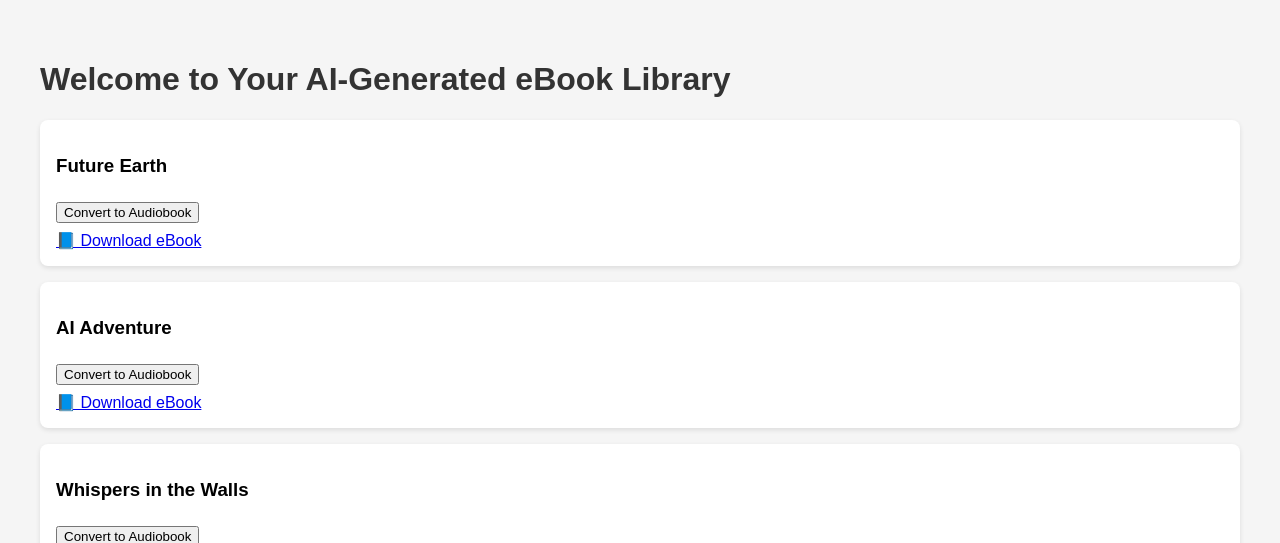
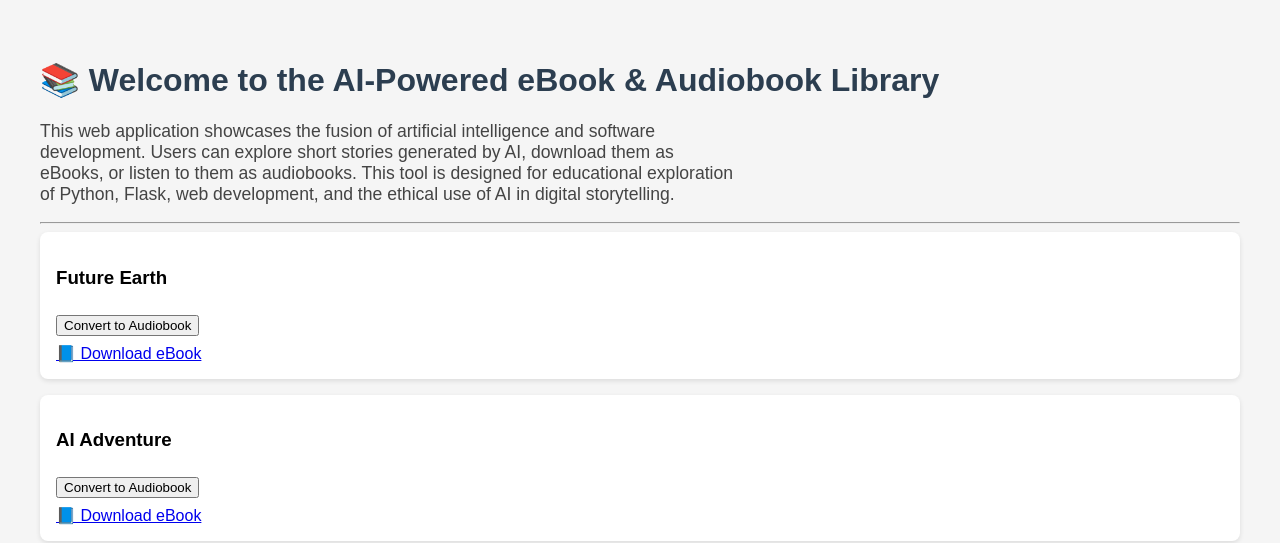
Before and after one commit to lswestcoast/Assignment-2.1-ebook-audiobook-app, a Flask app: page / in a window 1280 px wide. Shown: the top 543 px of the page. Run offline with Flask 3, Linux system fonts and the light colour scheme.

Commit message:
Add files via upload

```diff
--- a/templates/index.html
+++ b/templates/index.html
@@ -2,16 +2,24 @@
 <html lang="en">
 <head>
     <meta charset="UTF-8">
-    <title>eBook & Audiobook Library</title>
+    <title>AI eBook & Audiobook Library</title>
     <style>
         body { font-family: Arial, sans-serif; padding: 2em; background: #f5f5f5; }
-        h1 { color: #333; }
+        h1 { color: #2c3e50; }
+        p.intro { max-width: 700px; font-size: 1.1em; color: #444; }
         .book-card { margin-bottom: 1em; background: white; padding: 1em; border-radius: 8px; box-shadow: 0 2px 5px rgba(0,0,0,0.1); }
         button, a { margin-top: 0.5em; display: inline-block; }
     </style>
 </head>
 <body>
-    <h1>Welcome to Your AI-Generated eBook Library</h1>
+    <h1>📚 Welcome to the AI-Powered eBook & Audiobook Library</h1>
+    <p class="intro">
+        This web application showcases the fusion of artificial intelligence and software development.
+        Users can explore short stories generated by AI, download them as eBooks, or listen to them as audiobooks.
+        This tool is designed for educational exploration of Python, Flask, web development, and the ethical use of AI in digital storytelling.
+    </p>
+    <hr>
+
     {% for ebook in ebooks %}
     <div class="book-card">
         <h3>{{ ebook.replace('.txt', '').replace('_', ' ') }}</h3>
```
